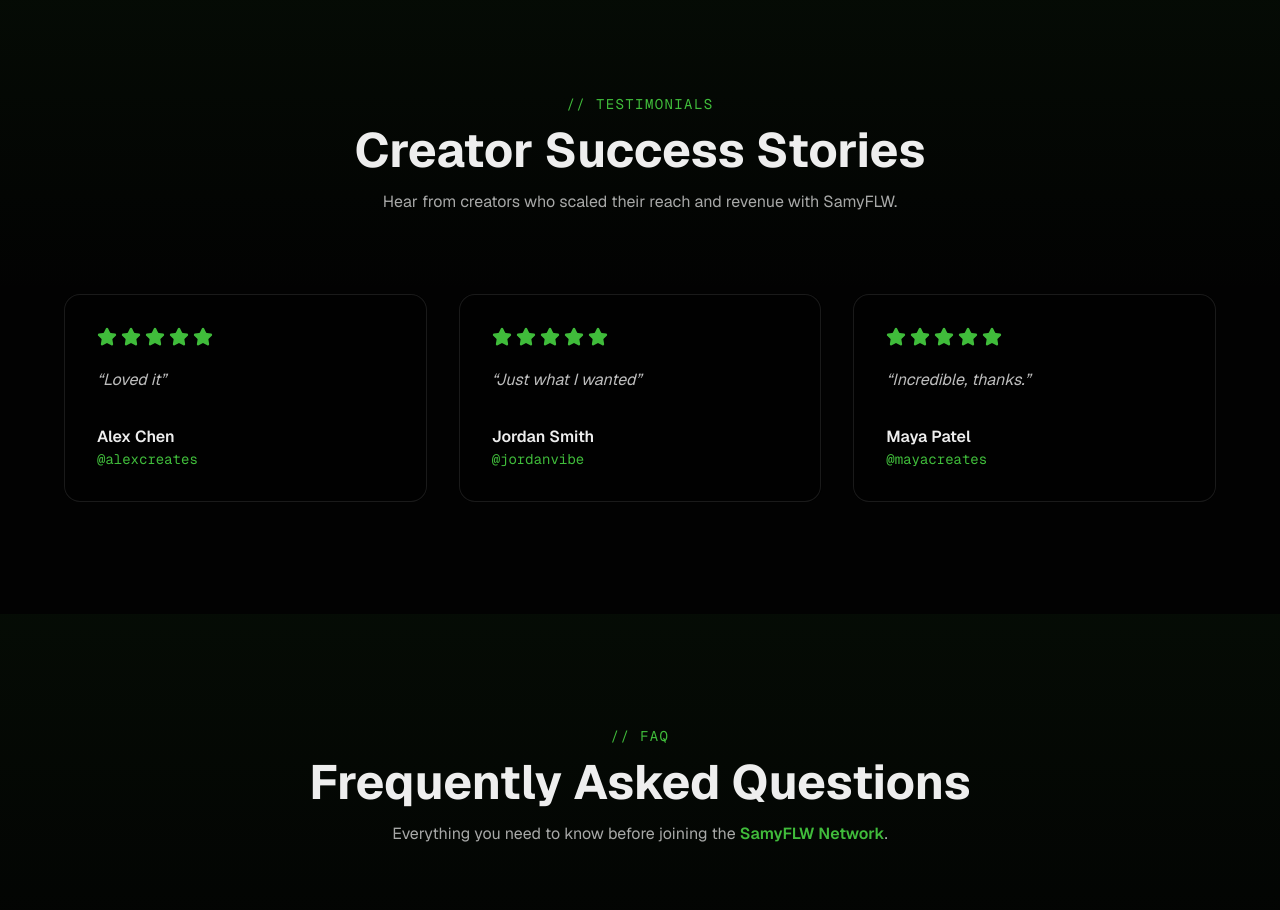
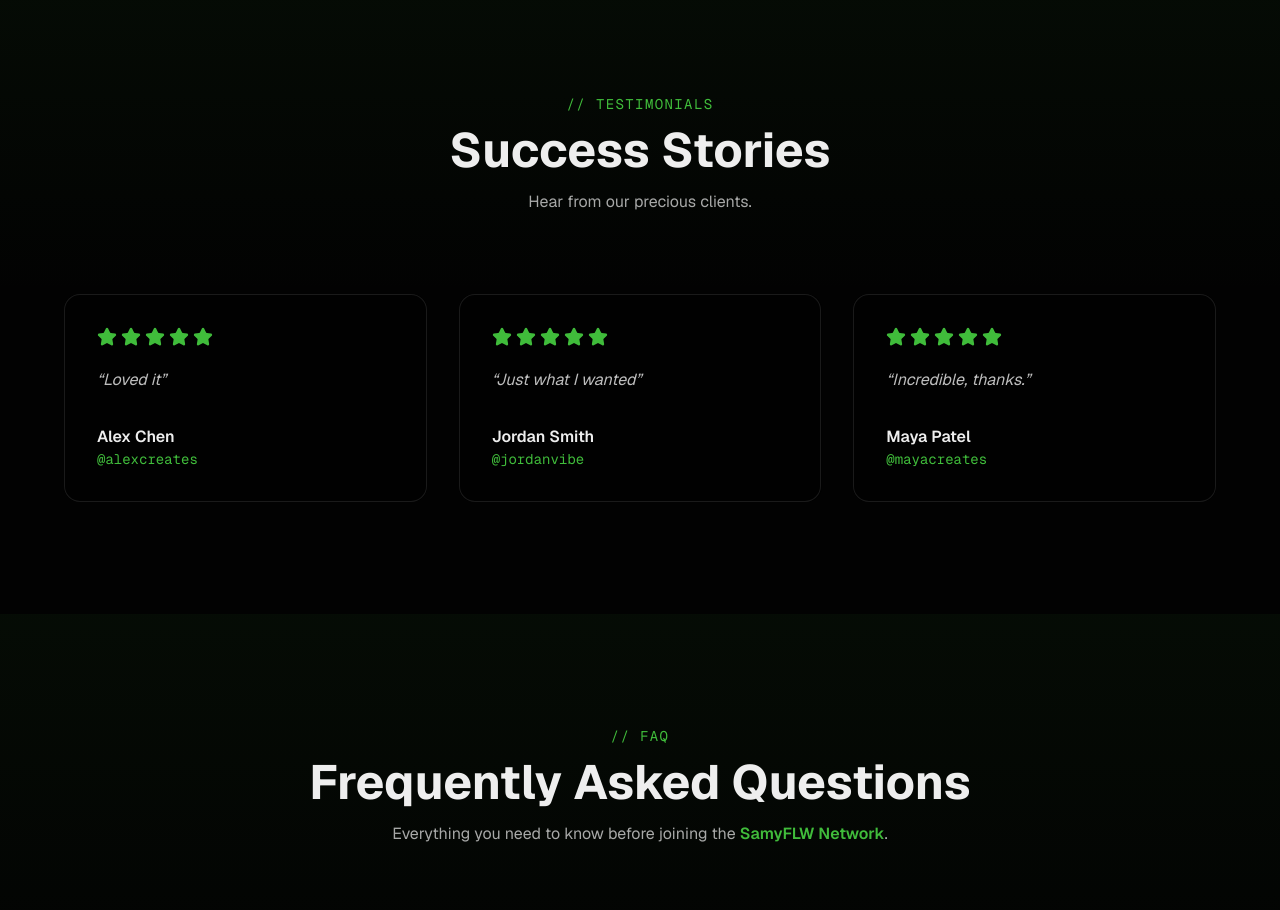
Before and after one commit to JaziBro/matrix_landing_page, a Next.js app: page / in a window 1280 px wide. Shown: the part 2220-3130 px from the top of the page. Built offline with nearby package versions, Linux system fonts and the light colour scheme.

Commit message:
Update Testimonials

```diff
--- a/app/components/Testimonials.tsx
+++ b/app/components/Testimonials.tsx
@@ -72,10 +72,10 @@
               {"// TESTIMONIALS"}
             </p>
             <h2 className="text-4xl md:text-5xl font-bold mb-4">
-              Creator Success Stories
+              Success Stories
             </h2>
             <p className="text-foreground/70 max-w-2xl mx-auto">
-              Hear from creators who scaled their reach and revenue with SamyFLW.
+              Hear from our precious clients.
             </p>
           </motion.div>
 
```
